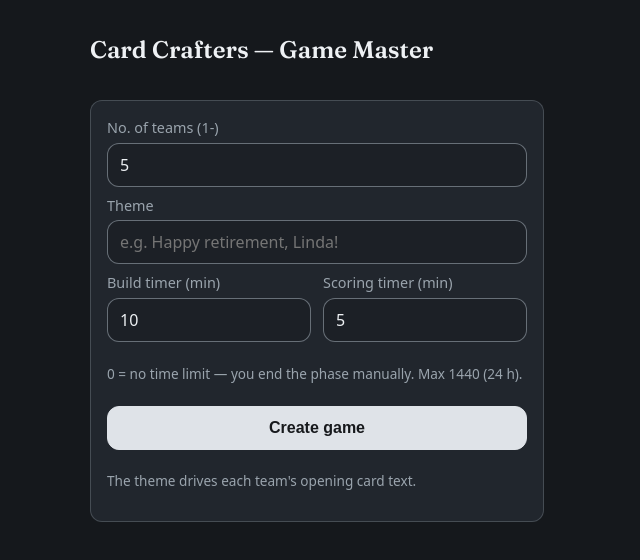
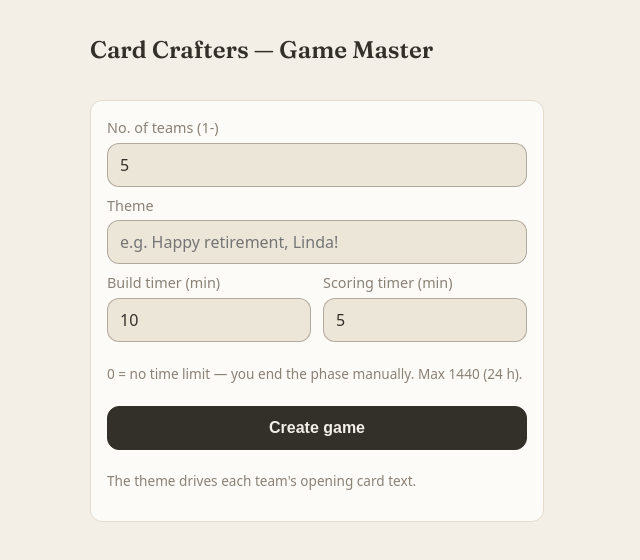
Before and after one commit to ginnoyong/cardcrafters, a Next.js app in the folder apps/web/: page /gm in a window 1280 px wide. Shown: the top 560 px of the page, without its empty margins (0-640 px from the left). Built offline with nearby package versions, Linux system fonts and the light colour scheme.

Commit message:
Ivory Studio light theme: warm ivory shell, ink text, muted sage/brass accents, hairline card borders, dark-ink primary buttons, multiply-mode winner sparkle

```diff
--- a/apps/web/src/app/globals.css
+++ b/apps/web/src/app/globals.css
@@ -1,22 +1,23 @@
 /*
  * Card Crafters — global styles (plain CSS, no Tailwind).
- * Mobile-first, dark party theme, CSS variables only.
+ * Mobile-first, light CSS variables only.
  * A11y: visible focus states, ≥44px tap targets, aria-driven states.
  */
 
 :root {
-  color-scheme: dark;
-
-  --bg: #15181c;            /* slate */
-  --bg-elevated: #1c2026;
-  --bg-card: #21262d;
-  --text: #eef1f4;
-  --text-muted: #9aa4ad;
-  --accent: #7fb0a1;        /* sage — the single brand accent */
-  --accent-strong: #a5cdc0; /* lighter sage-teal */
-  --ok: #86b89e;            /* desaturated mint */
-  --danger: #d98080;        /* desaturated coral */
-  --focus: #9db4c0;         /* cool gray-blue */
+  color-scheme: light;
+
+  /* Ivory Studio light theme (palette A, user-approved). */
+  --bg: #f4efe6;            /* warm ivory */
+  --bg-elevated: #ece6d9;   /* deeper ivory for wells/inputs */
+  --bg-card: #fdfbf7;       /* card white-ivory */
+  --text: #33302a;          /* warm dark ink */
+  --text-muted: #8a8177;    /* warm gray-brown */
+  --accent: #5f8f7d;        /* muted sage — the single brand accent */
+  --accent-strong: #b08d57; /* antique brass */
+  --ok: #4e9d6f;
+  --danger: #c05f52;
+  --focus: #5f87a6;         /* cool gray-blue */
   --radius: 12px;
   --tap: 44px;
 }
@@ -75,7 +76,9 @@ h3 {
 
 .cc-card {
   background: var(--bg-card);
-  border: 1px solid color-mix(in srgb, var(--text-muted) 30%, transparent);
+  /* Warm hairline: on a light theme cards separate by a crisp border, not a
+     heavy shadow. */
+  border: 1px solid #e3dccd;
   border-radius: var(--radius);
   padding: 1rem;
   display: grid;
@@ -142,16 +145,18 @@ h3 {
   cursor: not-allowed;
 }
 
+/* Dark-ink primary on light: near-black ink button with ivory text (the
+   old paper-neutral slate chrome read as washed out on ivory). */
 .cc-btn-primary {
-  background: #dfe3e8;
-  border-color: #dfe3e8;
-  color: #17191c;
+  background: #33302a;
+  border-color: #33302a;
+  color: #f4efe6;
   font-weight: 600;
 }
 
 .cc-btn-primary:hover:not(:disabled) {
-  background: #e8ecf0;
-  border-color: #e8ecf0;
+  background: #45403a;
+  border-color: #45403a;
 }
 
 .cc-btn-small {
@@ -465,7 +470,7 @@ label {
 
 .cc-canvas-box {
   border-radius: 14px;
-  box-shadow: 0 1px 3px rgb(0 0 0 / 0.25);
+  box-shadow: 0 1px 3px rgb(0 0 0 / 0.12);
   background: var(--cc-paper);
   overflow: hidden;
   max-height: 70vh;
@@ -523,7 +528,7 @@ label {
   height: 100%;
   object-fit: cover;
   border-radius: var(--radius);
-  box-shadow: 0 1px 3px rgb(0 0 0 / 0.25);
+  box-shadow: 0 1px 3px rgb(0 0 0 / 0.12);
 }
 
 /* BUILD-phase layout (player build screen). Header box: team name + theme
@@ -1402,11 +1407,14 @@ no animations requiring sound. */
   outline-offset: 2px;
 }
 
-/* Light golden sparkle overlay on the winner poster face ONLY: two layered
-   pseudo-elements of soft gold radial-gradient glints, twinkling slowly via
-   opacity + a whisper of scale (pure CSS, no JS particles, screen blend so
-   it reads as light ON the poster). Subtle by design — low opacity, slow
-   period. Reduced motion: the sparkles freeze at a faint static shimmer. */
+/* Warm ochre sparkle overlay on the winner poster face ONLY: two layered
+   pseudo-elements of deep-gold radial-gradient glints, twinkling slowly via
+   opacity + a whisper of scale (pure CSS, no JS particles). On the light
+   theme `screen`-blended light glints vanish on the ivory/poster, so the
+   overlay uses `multiply` with DEEP warm ochre tones — they read as rich
+   gold dust ON the poster instead of light through it. Subtle by design —
+   low opacity, slow period. Reduced motion: the sparkles freeze at a faint
+   static shimmer. */
 .cc-winner-sparkle {
   position: relative;
 }
@@ -1420,25 +1428,25 @@ no animations requiring sound. */
   pointer-events: none;
   border-radius: var(--radius);
   background-repeat: no-repeat;
-  mix-blend-mode: screen;
+  mix-blend-mode: multiply;
   opacity: 0.4;
   animation: cc-winner-twinkle 9s ease-in-out infinite;
 }
 
 .cc-winner-sparkle::before {
   background-image:
-    radial-gradient(3px 3px at 18% 22%, rgba(255, 215, 130, 0.85) 45%, transparent 65%),
-    radial-gradient(2px 2px at 74% 12%, rgba(255, 236, 180, 0.8) 45%, transparent 65%),
-    radial-gradient(2.5px 2.5px at 86% 58%, rgba(255, 215, 130, 0.75) 45%, transparent 65%),
-    radial-gradient(2px 2px at 32% 78%, rgba(255, 225, 150, 0.8) 45%, transparent 65%);
+    radial-gradient(3px 3px at 18% 22%, rgba(120, 90, 20, 0.85) 45%, transparent 65%),
+    radial-gradient(2px 2px at 74% 12%, rgba(140, 100, 30, 0.8) 45%, transparent 65%),
+    radial-gradient(2.5px 2.5px at 86% 58%, rgba(120, 90, 20, 0.75) 45%, transparent 65%),
+    radial-gradient(2px 2px at 32% 78%, rgba(140, 105, 35, 0.8) 45%, transparent 65%);
 }
 
 .cc-winner-sparkle::after {
   background-image:
-    radial-gradient(2.5px 2.5px at 58% 30%, rgba(255, 215, 130, 0.8) 45%, transparent 65%),
-    radial-gradient(2px 2px at 10% 62%, rgba(255, 236, 180, 0.75) 45%, transparent 65%),
-    radial-gradient(3px 3px at 66% 84%, rgba(255, 215, 130, 0.8) 45%, transparent 65%),
-    radial-gradient(2px 2px at 90% 30%, rgba(255, 225, 150, 0.7) 45%, transparent 65%);
+    radial-gradient(2.5px 2.5px at 58% 30%, rgba(120, 90, 20, 0.8) 45%, transparent 65%),
+    radial-gradient(2px 2px at 10% 62%, rgba(140, 100, 30, 0.75) 45%, transparent 65%),
+    radial-gradient(3px 3px at 66% 84%, rgba(120, 90, 20, 0.8) 45%, transparent 65%),
+    radial-gradient(2px 2px at 90% 30%, rgba(140, 105, 35, 0.7) 45%, transparent 65%);
   animation-delay: -4.5s;
 }
 
--- a/apps/web/src/app/gm/page.tsx
+++ b/apps/web/src/app/gm/page.tsx
@@ -510,8 +510,8 @@ function TeamMiniCanvas({
 // banner block — centered at 2× the standard hero width (~960px wrapper; the
 // poster box itself locks to the game's card ratio and shares the CardCanvas
 // 70vh height cap so both faces render identically sized). Poster face first
-// with a LIGHT golden sparkle overlay (.cc-winner-sparkle, pure CSS — no JS
-// particles); click/Enter/Space flips to the sticker CardCanvas (the winning
+// with a warm ochre sparkle overlay (.cc-winner-sparkle, pure CSS — no JS
+// particles; multiply-blended deep-gold glints that read on the light theme); click/Enter/Space flips to the sticker CardCanvas (the winning
 // team's items/layout/greeting — TeamJudgeCard pattern, aria-pressed, NO 3D
 // modal). Without a ready poster the composed CardCanvas renders statically
 // (no flip, no sparkle — nothing to twinkle on).
```
